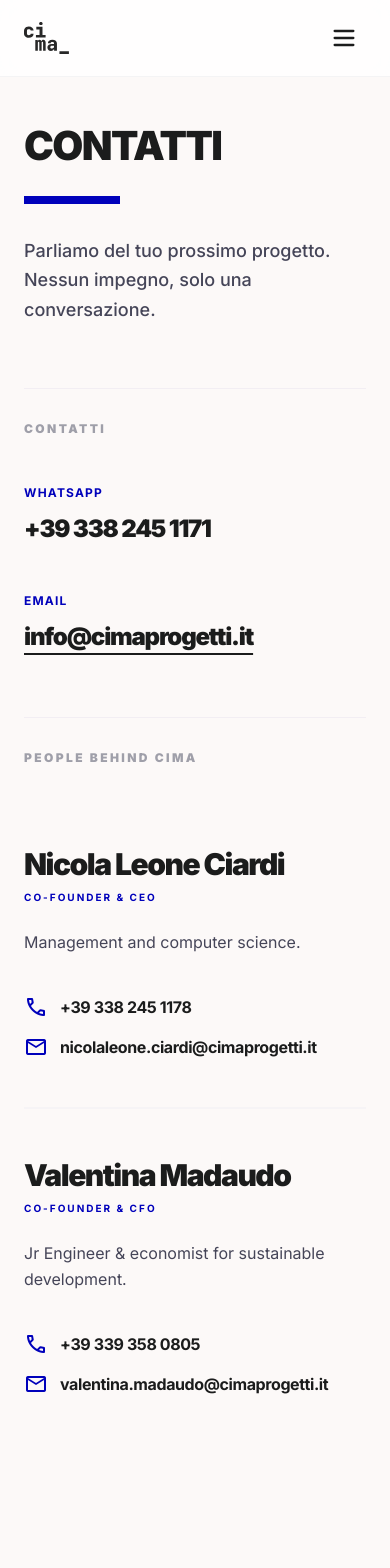
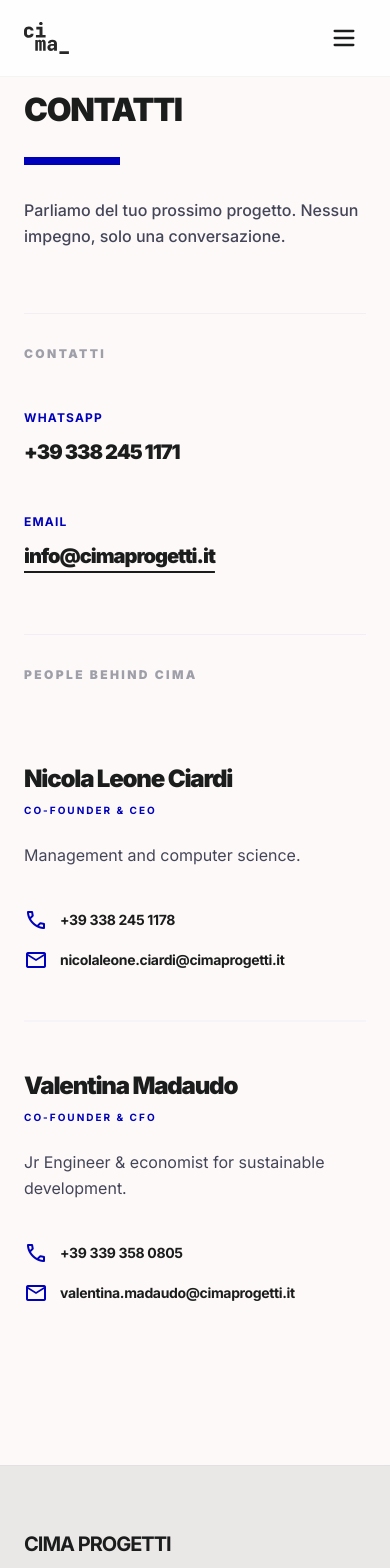
Before and after one commit to CiMa-Progetti/cimaprogetti-it, a Next.js app in the folder frontend/: page /contatti in a window 390 px wide. Shown: the top 1568 px of the page. Built offline with nearby package versions, Linux system fonts and the light colour scheme; a web font is replaced by a local one.

Commit message:
fixed mobile view

```diff
--- a/frontend/src/app/contatti/page.tsx
+++ b/frontend/src/app/contatti/page.tsx
@@ -10,7 +10,7 @@
 
 export default function Contatti() {
   return (
-    <div className="pt-32 pb-24 px-6 lg:px-8 max-w-7xl mx-auto overflow-x-hidden">
+    <div className="pt-24 sm:pt-32 pb-16 sm:pb-24 px-6 lg:px-8 max-w-7xl mx-auto overflow-x-hidden">
       {/* Hero Section - Priority render */}
       <section className="grid grid-cols-1 lg:grid-cols-12 mb-16 lg:mb-24">
         <div className="col-span-12 md:col-span-8">
@@ -20,7 +20,7 @@
           <div className="h-2 w-24 bg-primary mt-4" />
         </div>
         <div className="col-span-12 md:col-start-9 md:col-span-4 mt-8 md:mt-auto">
-          <p className="text-on-surface-variant font-medium text-lg lg:text-xl leading-relaxed">
+          <p className="text-on-surface-variant font-medium text-base sm:text-lg lg:text-xl leading-relaxed">
             Parliamo del tuo prossimo progetto. Nessun impegno, solo una conversazione.
           </p>
         </div>
@@ -42,7 +42,7 @@
                 whatsapp
               </p>
               <a
-                className="text-2xl sm:text-3xl lg:text-4xl font-black tracking-tighter text-on-surface hover:text-primary transition-colors duration-300"
+                className="text-xl sm:text-3xl lg:text-4xl font-black tracking-tighter text-on-surface hover:text-primary transition-colors duration-300"
                 href="tel:+393382451171"
               >
                 +39 338 245 1171
@@ -53,7 +53,7 @@
                 email
               </p>
               <a
-                className="text-2xl sm:text-3xl lg:text-4xl font-black tracking-tighter text-on-surface hover:text-primary transition-colors duration-300 underline decoration-2 underline-offset-8"
+                className="text-xl sm:text-3xl lg:text-4xl font-black tracking-tighter text-on-surface hover:text-primary transition-colors duration-300 underline decoration-2 underline-offset-8"
                 href="mailto:info@cimaprogetti.it"
               >
                 info@cimaprogetti.it
@@ -93,7 +93,7 @@
             <div className="bg-background py-12 pr-0 md:pr-12">
               <div className="flex flex-col h-full">
                 <div className="mb-6">
-                  <h3 className="text-3xl lg:text-4xl xl:text-5xl font-black tracking-tighter text-on-surface mb-2">
+                  <h3 className="text-2xl sm:text-3xl lg:text-4xl xl:text-5xl font-black tracking-tighter text-on-surface mb-2">
                     Nicola Leone Ciardi
                   </h3>
                   <p className="text-primary font-bold uppercase text-[10px] tracking-[0.2em]">
@@ -111,7 +111,7 @@
                     <span className="material-symbols-outlined text-primary">
                       call
                     </span>
-                    <span className="font-bold tracking-tight">
+                    <span className="font-bold tracking-tight text-sm sm:text-base break-all sm:break-normal">
                       +39 338 245 1178
                     </span>
                   </a>
@@ -122,7 +122,7 @@
                     <span className="material-symbols-outlined text-primary">
                       mail
                     </span>
-                    <span className="font-bold tracking-tight">
+                    <span className="font-bold tracking-tight text-sm sm:text-base break-all sm:break-normal">
                       nicolaleone.ciardi@cimaprogetti.it
                     </span>
                   </a>
@@ -134,7 +134,7 @@
             <div className="bg-background py-12 md:pl-12 border-t md:border-t-0 md:border-l border-outline-variant/10">
               <div className="flex flex-col h-full">
                 <div className="mb-6">
-                  <h3 className="text-3xl lg:text-4xl xl:text-5xl font-black tracking-tighter text-on-surface mb-2">
+                  <h3 className="text-2xl sm:text-3xl lg:text-4xl xl:text-5xl font-black tracking-tighter text-on-surface mb-2">
                     Valentina Madaudo
                   </h3>
                   <p className="text-primary font-bold uppercase text-[10px] tracking-[0.2em]">
@@ -152,7 +152,7 @@
                     <span className="material-symbols-outlined text-primary">
                       call
                     </span>
-                    <span className="font-bold tracking-tight">
+                    <span className="font-bold tracking-tight text-sm sm:text-base break-all sm:break-normal">
                       +39 339 358 0805
                     </span>
                   </a>
@@ -163,7 +163,7 @@
                     <span className="material-symbols-outlined text-primary">
                       mail
                     </span>
-                    <span className="font-bold tracking-tight">
+                    <span className="font-bold tracking-tight text-sm sm:text-base break-all sm:break-normal">
                       valentina.madaudo@cimaprogetti.it
                     </span>
                   </a>
--- a/frontend/src/app/globals.css
+++ b/frontend/src/app/globals.css
@@ -59,7 +59,7 @@
 }
 
 .text-huge {
-  font-size: clamp(2.5rem, 8vw, 8rem);
+  font-size: clamp(2rem, 8vw, 8rem);
   line-height: 0.9;
   letter-spacing: -0.04em;
 }
--- a/frontend/src/components/sections/AboutSection.tsx
+++ b/frontend/src/components/sections/AboutSection.tsx
@@ -57,7 +57,7 @@
       {/* Content Overlay */}
       <div ref={textRef} className="max-w-3xl mx-auto text-center text-white relative z-10">
         <h2 className="text-huge font-black uppercase mb-8">Chi Siamo</h2>
-        <p className="text-lg lg:text-xl leading-relaxed mb-12">
+        <p className="text-base sm:text-lg lg:text-xl leading-relaxed mb-8 sm:mb-12">
           CiMa Progetti unisce architettura e software engineering. Costruiamo
           sistemi digitali solidi e scalabili per aziende che non accettano
           compromessi.
@@ -79,7 +79,7 @@
         <div className="mt-12">
           <a
             href="/contatti"
-            className="inline-block border-2 border-white bg-white text-dark-bg px-10 py-5 font-bold uppercase tracking-widest text-lg transition-all hover:bg-transparent hover:text-white active:scale-[0.98]"
+            className="inline-block border-2 border-white bg-white text-dark-bg px-6 py-3 sm:px-10 sm:py-5 font-bold uppercase tracking-widest text-sm sm:text-lg transition-all hover:bg-transparent hover:text-white active:scale-[0.98]"
           >
             Lavora con Noi
           </a>
--- a/frontend/src/components/sections/ApproccioSection.tsx
+++ b/frontend/src/components/sections/ApproccioSection.tsx
@@ -46,14 +46,14 @@
         <h2 className="text-huge font-black uppercase mb-8">
           Tutto Collegato
         </h2>
-        <p className="text-xl lg:text-2xl leading-relaxed text-on-background mb-12">
+        <p className="text-base sm:text-xl lg:text-2xl leading-relaxed text-on-background mb-8 sm:mb-12">
           Non software isolati, ma infrastrutture digitali portanti. Ogni
           componente dialoga con gli altri per creare un sistema unico,
           costruito attorno al vostro modo di lavorare.
         </p>
         <a
           href="#servizi"
-          className="inline-block border-2 border-on-background text-on-background px-10 py-5 font-bold uppercase tracking-widest text-lg transition-all hover:bg-on-background hover:text-background active:scale-[0.98]"
+          className="inline-block border-2 border-on-background text-on-background px-6 py-3 sm:px-10 sm:py-5 font-bold uppercase tracking-widest text-sm sm:text-lg transition-all hover:bg-on-background hover:text-background active:scale-[0.98]"
         >
           Scopri i Servizi
         </a>
--- a/frontend/src/components/sections/BeforeAfterSection.tsx
+++ b/frontend/src/components/sections/BeforeAfterSection.tsx
@@ -129,7 +129,7 @@
         <div ref={ctaRef} className="text-center mt-12">
           <a
             href="/contatti"
-            className="inline-block bg-primary text-on-primary px-10 py-5 font-bold uppercase tracking-widest text-lg transition-all hover:brightness-110 active:scale-[0.98]"
+            className="inline-block bg-primary text-on-primary px-6 py-3 sm:px-10 sm:py-5 font-bold uppercase tracking-widest text-sm sm:text-lg transition-all hover:brightness-110 active:scale-[0.98]"
           >
             Trasforma il tuo Business
           </a>
--- a/frontend/src/components/sections/CtaSection.tsx
+++ b/frontend/src/components/sections/CtaSection.tsx
@@ -48,7 +48,7 @@
           <Link
             ref={buttonRef}
             href="/contatti"
-            className="inline-block border-2 border-white bg-white text-primary px-12 py-6 font-black uppercase tracking-widest text-lg lg:text-xl hover:bg-transparent hover:text-white hover:border-2 hover:border-white transition-colors"
+            className="inline-block border-2 border-white bg-white text-primary px-8 py-4 sm:px-12 sm:py-6 font-black uppercase tracking-widest text-sm sm:text-lg lg:text-xl hover:bg-transparent hover:text-white hover:border-2 hover:border-white transition-colors"
           >
             Contattaci
           </Link>
--- a/frontend/src/components/sections/FilosofiaSection.tsx
+++ b/frontend/src/components/sections/FilosofiaSection.tsx
@@ -41,7 +41,7 @@
         <h2 className="text-sm font-bold uppercase tracking-[0.4em] text-primary">
           La nostra idea
         </h2>
-        <blockquote className="text-3xl md:text-4xl lg:text-6xl font-black leading-tight italic">
+        <blockquote className="text-2xl sm:text-3xl md:text-4xl lg:text-6xl font-black leading-tight italic">
           &ldquo;La forma segue la funzione. La struttura la rende
           duratura.&rdquo;
         </blockquote>
@@ -51,7 +51,7 @@
         </p>
         <a
           href="/contatti"
-          className="inline-block border-2 border-white text-white px-10 py-5 font-bold uppercase tracking-widest text-lg transition-all hover:bg-white hover:text-dark-bg active:scale-[0.98]"
+          className="inline-block border-2 border-white text-white px-6 py-3 sm:px-10 sm:py-5 font-bold uppercase tracking-widest text-sm sm:text-lg transition-all hover:bg-white hover:text-dark-bg active:scale-[0.98]"
         >
           Inizia il Progetto
         </a>
--- a/frontend/src/components/sections/HeroSection.tsx
+++ b/frontend/src/components/sections/HeroSection.tsx
@@ -32,7 +32,7 @@
       <div className="max-w-5xl mx-auto text-center">
         <h1
           ref={headlineRef}
-          className="text-huge font-black uppercase mb-12"
+          className="text-huge font-black uppercase mb-8 sm:mb-12"
         >
           La <span className="text-primary">struttura</span> digitale del
           tuo business.
@@ -40,13 +40,13 @@
         <div ref={ctaRef} className="flex flex-col sm:flex-row gap-6 justify-center">
           <Link
             href="/contatti"
-            className="bg-primary text-on-primary px-10 py-5 font-bold uppercase tracking-widest text-lg transition-all hover:brightness-110 active:scale-[0.98] text-center"
+            className="bg-primary text-on-primary px-6 py-3 sm:px-10 sm:py-5 font-bold uppercase tracking-widest text-sm sm:text-lg transition-all hover:brightness-110 active:scale-[0.98] text-center"
           >
             Inizia il Progetto
           </Link>
           <a
             href="#filosofia"
-            className="border-2 border-on-background text-on-background px-10 py-5 font-bold uppercase tracking-widest text-lg transition-all hover:bg-on-background hover:text-background active:scale-[0.98] text-center"
+            className="border-2 border-on-background text-on-background px-6 py-3 sm:px-10 sm:py-5 font-bold uppercase tracking-widest text-sm sm:text-lg transition-all hover:bg-on-background hover:text-background active:scale-[0.98] text-center"
           >
             Scopri il Metodo
           </a>
--- a/frontend/src/components/sections/ServicesSection.tsx
+++ b/frontend/src/components/sections/ServicesSection.tsx
@@ -100,11 +100,11 @@
     >
       <div className="max-w-7xl mx-auto w-full">
         <div className="mb-16 text-center lg:text-left">
-          <h2 className="text-4xl lg:text-5xl font-black uppercase mb-6">
+          <h2 className="text-2xl sm:text-4xl lg:text-5xl font-black uppercase mb-4 sm:mb-6">
             Cosa Facciamo
           </h2>
           <div className="w-24 h-2 bg-primary mb-8 hidden lg:block" />
-          <p className="text-xl text-secondary leading-relaxed max-w-2xl">
+          <p className="text-base sm:text-xl text-secondary leading-relaxed max-w-2xl">
             Soluzioni su misura per il vostro metodo di lavoro. Automazione,
             gestione dati e competenze umane in un unico flusso.
           </p>
@@ -232,7 +232,7 @@
         <div className="text-center mt-12">
           <a
             href="/contatti"
-            className="inline-block bg-primary text-on-primary px-10 py-5 font-bold uppercase tracking-widest text-lg transition-all hover:brightness-110 active:scale-[0.98]"
+            className="inline-block bg-primary text-on-primary px-6 py-3 sm:px-10 sm:py-5 font-bold uppercase tracking-widest text-sm sm:text-lg transition-all hover:brightness-110 active:scale-[0.98]"
           >
             Parliamo del tuo Progetto
           </a>
```
Also changed, not shown: frontend/src/app/layout.tsx (+7 -2 lines).
